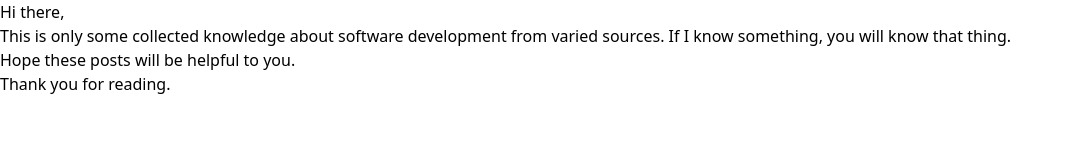
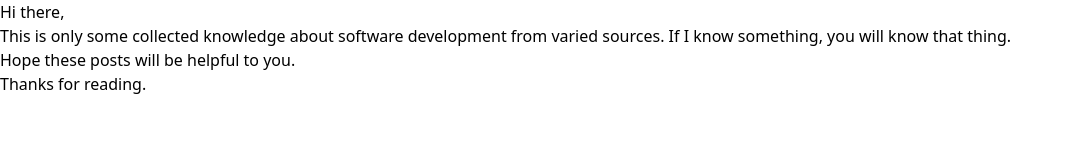
Before and after one commit to sonht1109/my-blogs, a Next.js app: page / in a window 1280 px wide. Shown: the top 162 px of the page, without its empty margins (0-1073 px from the left). Built offline with nearby package versions, Linux system fonts and the light colour scheme.

Commit message:
fix typo

```diff
--- a/src/pages/index.mdx
+++ b/src/pages/index.mdx
@@ -25,4 +25,4 @@ This is only some collected knowledge about software development from varied sou
 
 Hope these posts will be helpful to you.
 
-Thank you for reading.
+Thanks for reading.
--- a/src/pages/posts/new-way-to-use-css-variable.mdx
+++ b/src/pages/posts/new-way-to-use-css-variable.mdx
@@ -4,7 +4,7 @@ author: sonht
 date: 2023-12-16
 description: Css variables are amazing. The common way to use is to often set them up in :root. But they can be much more useful than that.
 tag:
-  - reactjs
+  - css
   - frontend
 ---
 # How to use useContext with useReducer
--- a/theme.config.js
+++ b/theme.config.js
@@ -3,7 +3,7 @@ const config = {
     <>
       <hr />
       <div className="flex justify-between items-center">
-        <p>© 2023 - sonht. Build by <a href="https://nextra.site/docs/blog-theme/start">Nextra</a></p>
+        <p>© 2023 - sonht. Built by <a href="https://nextra.site/docs/blog-theme/start">Nextra</a></p>
         <div className="inline-flex sm:ml-auto sm:mt-0 mt-4 justify-center sm:justify-start">
           <a
             target="_blank"
```
